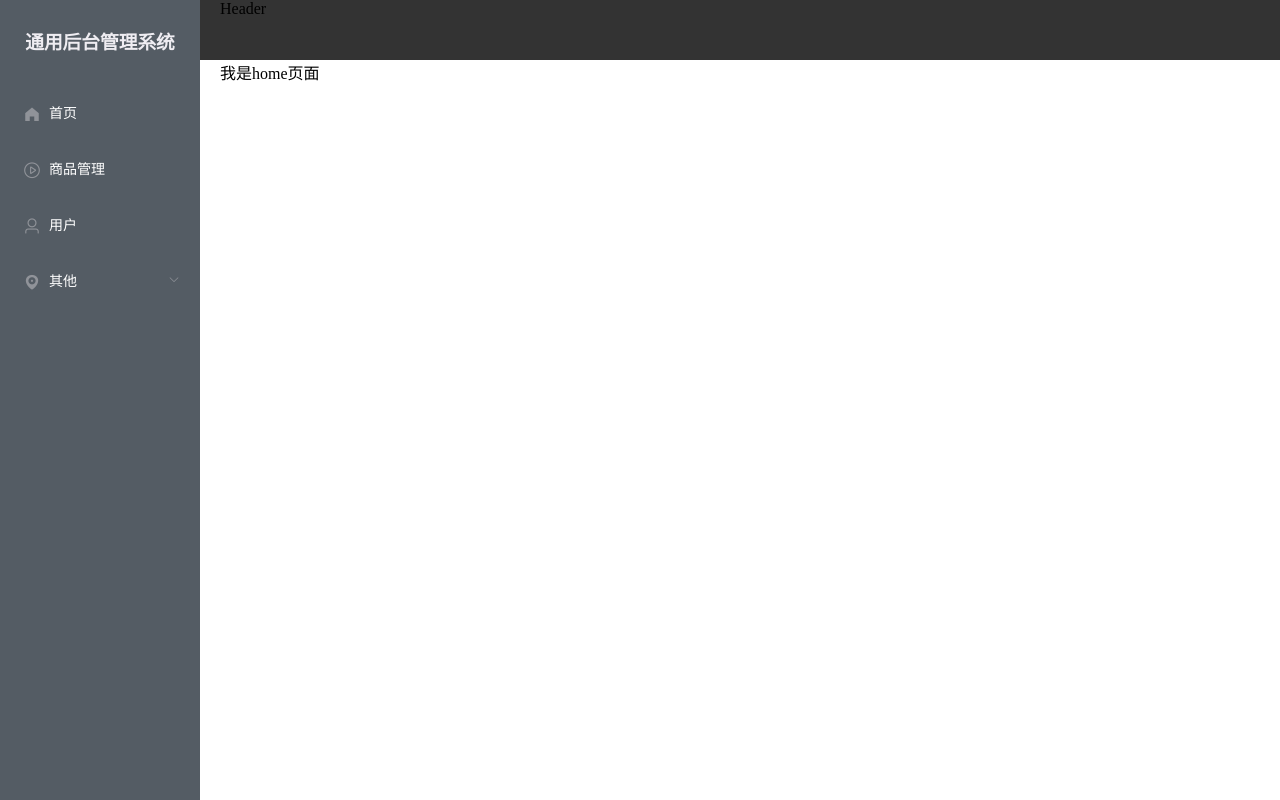
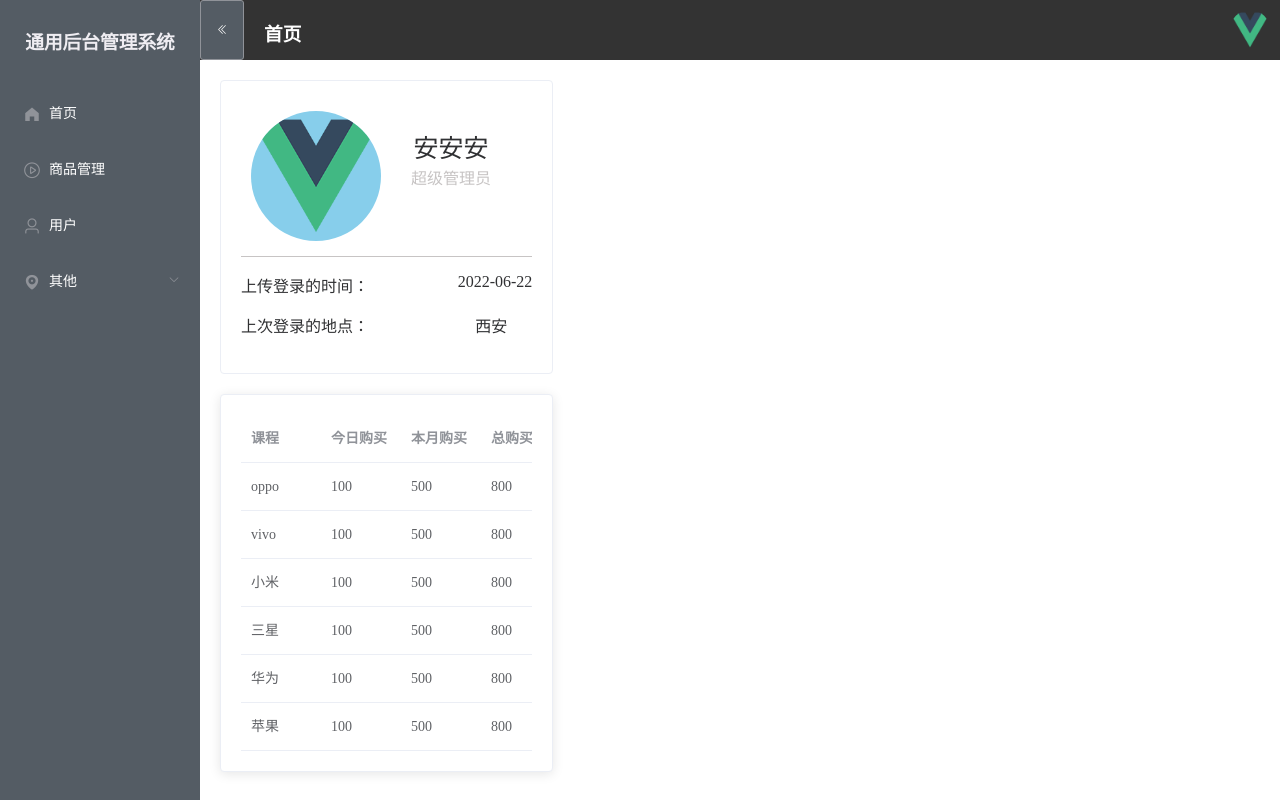
Before and after one commit to 15034458181/vue-manage, a Vue app: page /home in a window 1280 px wide. Built offline with nearby package versions, Linux system fonts and the light colour scheme.

Commit message:
6.22项目上传

```diff
--- /dev/null
+++ b/src/components/Header.vue
@@ -0,0 +1,55 @@
+<template>
+    <div class="l-content">
+        <el-button type="info" icon="el-icon-d-arrow-left" size="small" class="button1"></el-button>
+        <h3 style="color:#fff">首页</h3>
+
+        <el-dropdown trigger="click" size="mini" class="userlogo">
+            <span>
+                <img src="../assets/logo.png" class="imglogo">
+            </span>
+            <el-dropdown-menu slot="dropdown">
+                <el-dropdown-item>个人中心</el-dropdown-item>
+                <el-dropdown-item>退出</el-dropdown-item>
+            </el-dropdown-menu>
+        </el-dropdown>
+    </div>
+</template>
+
+<script>
+export default {
+    name:"Header",
+    data() {
+        return {
+
+        }
+    },
+
+}
+</script>
+
+<style lang="less" scoped>
+    .button1{
+        display: block;
+        float: left;
+        background-color: #545c64;
+        height: 60px;
+    }
+    .l-content{
+        height:60px ;
+        .userlogo{
+            float: right;
+        }
+    }
+    h3{
+        display: inline-block;
+        margin-left: 20px;
+    }
+    .imglogo{
+        height: 40px;
+        width: 40px;
+        border-radius: 50%;
+        margin: 10px;
+    }
+</style>>
+
+</style>
--- a/views/Main.vue
+++ b/views/Main.vue
@@ -8,7 +8,9 @@
 
     <el-container >
       <!-- 这狗日的是头部栏 -->
-      <el-header>Header</el-header>
+      <el-header>
+        <Header/>
+      </el-header>
 
       <!-- 这是主要区域 -->
       <el-main>
@@ -22,6 +24,7 @@
 
 <script>
 import CommonAside from "../src/components/CommonAside.vue"
+import Header from "../src/components/Header.vue"
 export default {
     name:'MyHome',
     data() {
@@ -30,7 +33,8 @@ export default {
         }
     },
     components:{
-      CommonAside
+      CommonAside,
+      Header
     }
 }
 </script>
@@ -38,6 +42,7 @@ export default {
 <style lang="less" scoped>
   .el-header{
     background-color: #333;
+    padding: 0;
   }
   .el-main{
     padding-top: 0;
--- a/views/home/index.vue
+++ b/views/home/index.vue
@@ -1,5 +1,35 @@
 <template>
-  <div>我是home页面</div>
+  <el-row class="home" :gutter="20">
+    <el-col :span="8" style="margin-top:20px">
+
+      <el-card shadow="hover">
+        <div class="homeuser">
+          <div class="userup">
+            <img src="../../src/assets/logo.png" class="userimg">
+            <div class="userinfo">
+              <p class="name">安安安</p>
+              <p class="zhiwei">超级管理员</p>
+            </div>
+          </div>
+          <div class="centerborde"></div>
+          <div class="userdown">
+            <p class="logintime">上传登录的时间：<span>2022-06-22</span></p>
+            <p class="loginps">上次登录的地点：<span class="pos">西安</span></p>
+          </div>
+        </div>
+      </el-card>
+
+      <el-card style="margin-top:20px; hight:460px">
+        <el-table :data="tableData">
+
+          <el-table-column v-for="(val, key) in tableline" :key="key" :prop="key" :label="val"><!-- 遍历的是一个对象，所以key代表的是键名 -->
+          </el-table-column>
+
+        </el-table>
+
+      </el-card>
+    </el-col>
+  </el-row>
 </template>
 
 <script>
@@ -7,12 +37,100 @@ export default {
     name:'MyUser',
     data() {
         return {
-
+            tableData:[
+              {
+                name:"oppo",
+                todayBuy:100,
+                monthBuy:500,
+                totalBuy:800
+              },
+              {
+                name:"vivo",
+                todayBuy:100,
+                monthBuy:500,
+                totalBuy:800
+              },
+              {
+                name:"小米",
+                todayBuy:100,
+                monthBuy:500,
+                totalBuy:800
+              },
+              {
+                name:"三星",
+                todayBuy:100,
+                monthBuy:500,
+                totalBuy:800
+              },
+              {
+                name:"华为",
+                todayBuy:100,
+                monthBuy:500,
+                totalBuy:800
+              },
+              {
+                name:"苹果",
+                todayBuy:100,
+                monthBuy:500,
+                totalBuy:800
+              },
+            ],
+            tableline:{
+              name:'课程',
+              todayBuy:"今日购买",
+              monthBuy:"本月购买",
+              totalBuy:"总购买"
+            }
         }
     },
 }
 </script>
 
-<style>
 
+
+<style lang="less" scoped>
+.userup{
+
+  .userimg{
+    height: 130px;
+    width: 130px;
+    border-radius: 50%;
+    background-color: skyblue;
+    float: left;
+    margin: 10px;
+  }
+  .userinfo{
+    line-height: 5px;
+    float: left;
+    margin: 20px;
+    p{
+      text-align: center;
+    }
+    .name{
+      font-size: 25px;
+    }
+    .zhiwei{
+      color: rgb(199, 196, 196);
+    }
+  }
+  &::after{
+    content: "";
+    display: block;
+    clear: both;
+  }
+
+}
+.userdown{
+  .pos{
+    margin-right: 25px;
+  }
+  span{
+    float: right;
+    text-align: center;
+  }
+}
+.centerborde{
+  margin: 5px 0 5px 0;
+  border-bottom: 1px solid rgb(199, 196, 196);
+}
 </style>
```
